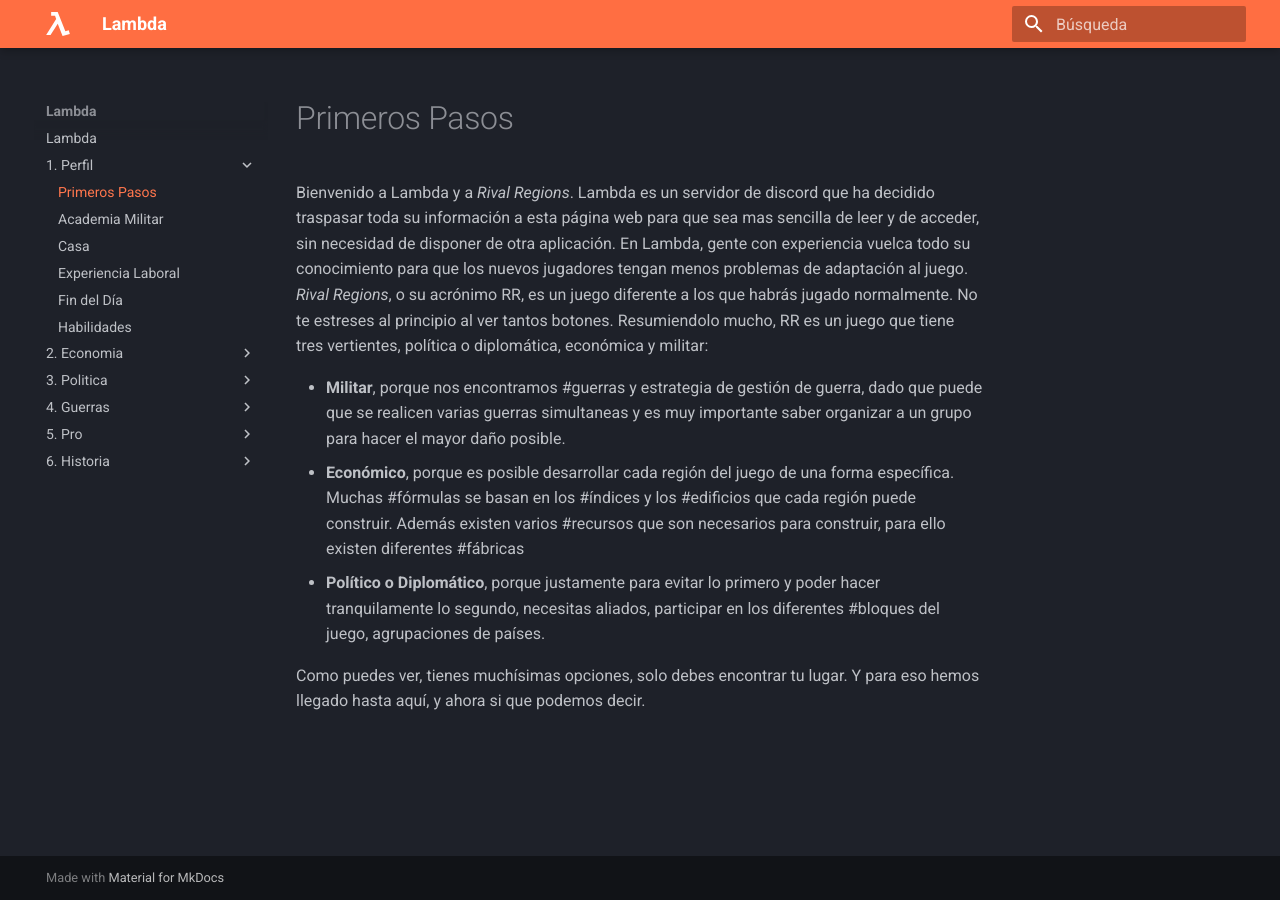
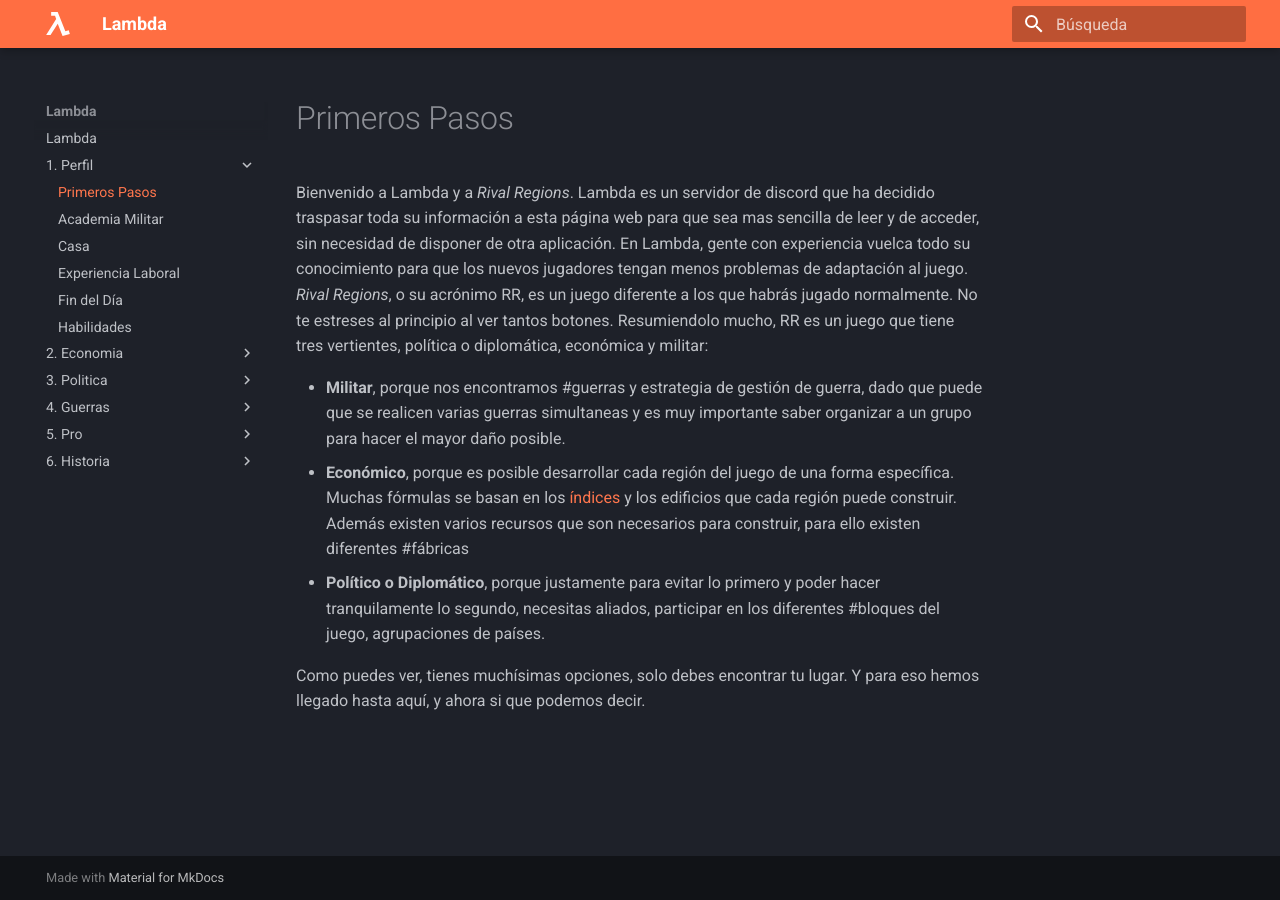
Before and after one commit to pbl0/lambda-mkdocs-material, an MkDocs documentation site: the page built from docs/1. Perfil/1. Primeros-Pasos.md, in a window 1280 px wide. Built offline with MkDocs 1.6.1 and Material for MkDocs 9.7.7, drawn with Linux system fonts in a browser that asks for light colours; part of the change alters nothing that is shown.

```diff
--- a/docs/1. Perfil/1. Primeros-Pasos.md
+++ b/docs/1. Perfil/1. Primeros-Pasos.md
@@ -4,10 +4,10 @@
 Bienvenido a Lambda y a _Rival Regions_. Lambda es un servidor de discord que ha decidido traspasar toda su información a esta página web para que sea mas sencilla de leer y de acceder, sin necesidad de disponer de otra aplicación. En Lambda, gente con experiencia vuelca todo su conocimiento para que los nuevos jugadores tengan menos problemas de adaptación al juego. _Rival Regions_, o su acrónimo RR, es un juego diferente a los que habrás jugado normalmente. No te estreses al principio al ver tantos botones. Resumiendolo mucho, RR es un juego que tiene tres vertientes, política o diplomática, económica y militar:
 
 - **Militar**, porque nos encontramos #guerras y estrategia de gestión de guerra, dado que puede que se realicen varias guerras simultaneas y es muy importante saber organizar a un grupo para hacer el mayor daño posible.
-- **Económico**, porque es posible desarrollar cada región del juego de una forma específica. Muchas #fórmulas se basan en los #índices y los #edificios que cada región puede construir. Además existen varios #recursos que son necesarios para construir, para ello existen diferentes #fábricas
+- **Económico**, porque es posible desarrollar cada región del juego de una forma específica. Muchas fórmulas se basan en los [índices]() y los edificios que cada región puede construir. Además existen varios recursos que son necesarios para construir, para ello existen diferentes #fábricas
 - **Político o Diplomático**, porque justamente para evitar lo primero y poder hacer tranquilamente lo segundo, necesitas aliados, participar en los diferentes #bloques del juego, agrupaciones de países.
 
 Como puedes ver, tienes muchísimas opciones, solo debes encontrar tu lugar.   Y para eso hemos llegado hasta aquí, y ahora si que podemos decir.
 <!--stackedit_data:
-eyJoaXN0b3J5IjpbLTEwOTYyOTc1MzVdfQ==
+eyJoaXN0b3J5IjpbLTQ1ODU0NDE2MiwtMTA5NjI5NzUzNV19
 -->
```
